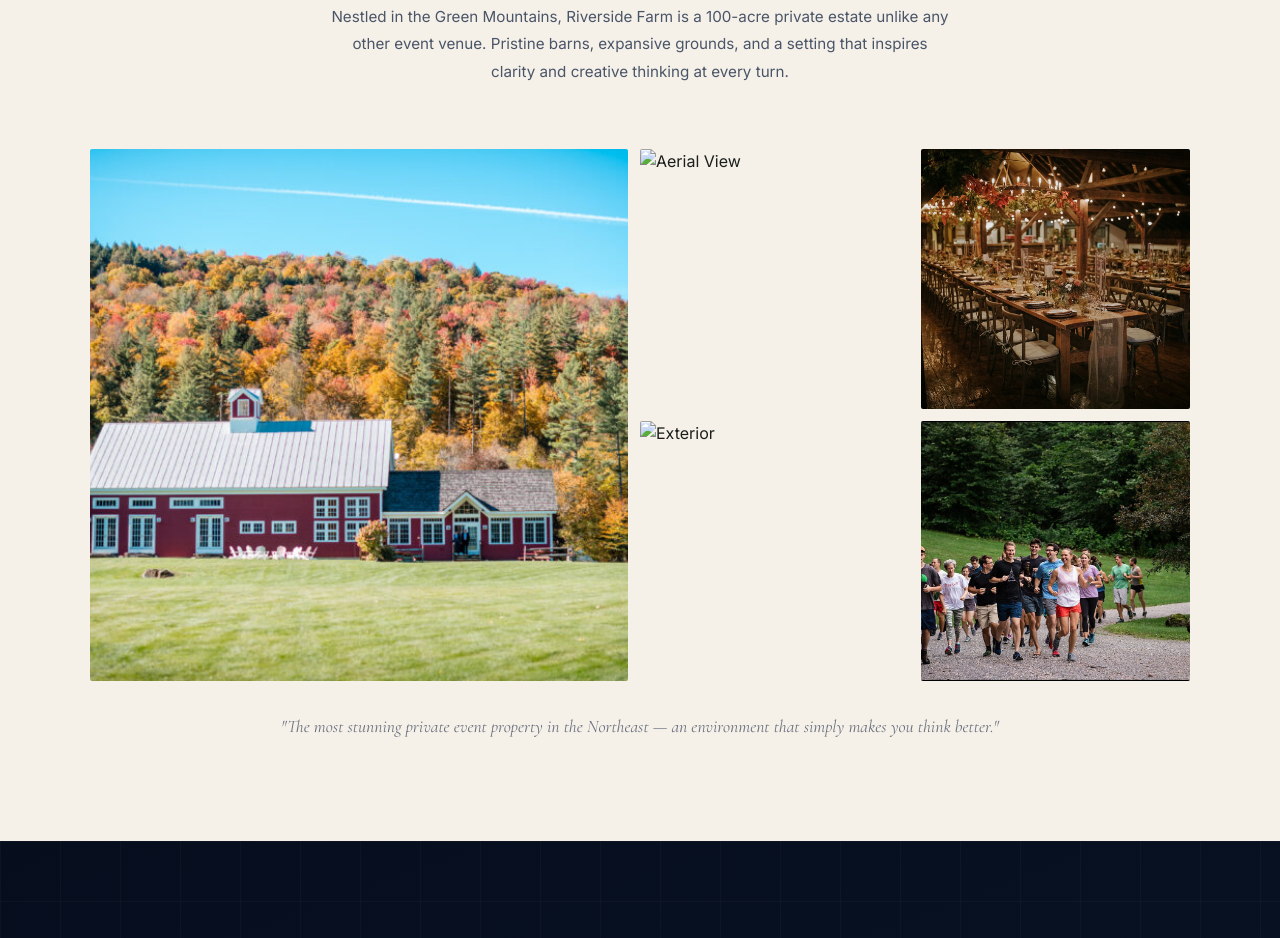
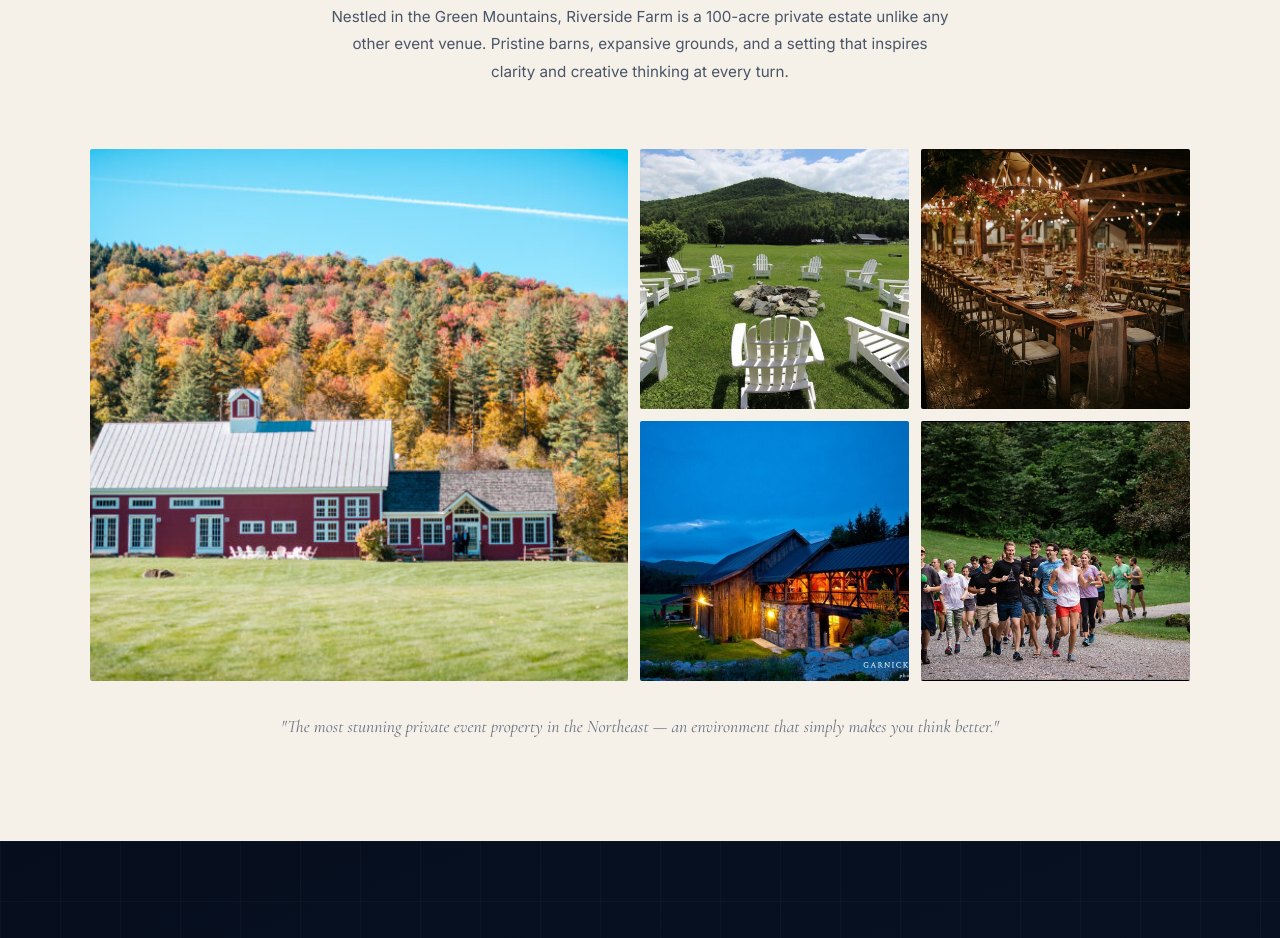
Before and after one commit to bradleyparnell/riversidefarm, a website: page ai-summit/index.html in a window 1280 px wide. Shown: the part 4767-5705 px from the top of the page. Drawn offline with nearby package versions, Linux system fonts and the light colour scheme.

Commit message:
Fix broken gallery images (swap aerial2 and exterior for redbarn/stonebarn)

```diff
--- a/ai-summit/index.html
+++ b/ai-summit/index.html
@@ -1035,9 +1035,9 @@
       </div>
       <div class="venue-photos">
         <img src="https://bradleyparnell.github.io/riversidefarm/assets/landscape.jpg" alt="Riverside Farm Estate" />
-        <img src="https://bradleyparnell.github.io/riversidefarm/assets/aerial2.jpg" alt="Aerial View" />
+        <img src="https://bradleyparnell.github.io/riversidefarm/assets/redbarn.jpg" alt="Red Barn" />
         <img src="https://bradleyparnell.github.io/riversidefarm/assets/outdoor.jpg" alt="Outdoor Space" />
-        <img src="https://bradleyparnell.github.io/riversidefarm/assets/exterior.jpg" alt="Exterior" />
+        <img src="https://bradleyparnell.github.io/riversidefarm/assets/stonebarn.jpg" alt="Stone Barn" />
         <img src="https://bradleyparnell.github.io/riversidefarm/assets/estate2.jpg" alt="The Estate" />
       </div>
       <div class="venue-caption">
```
